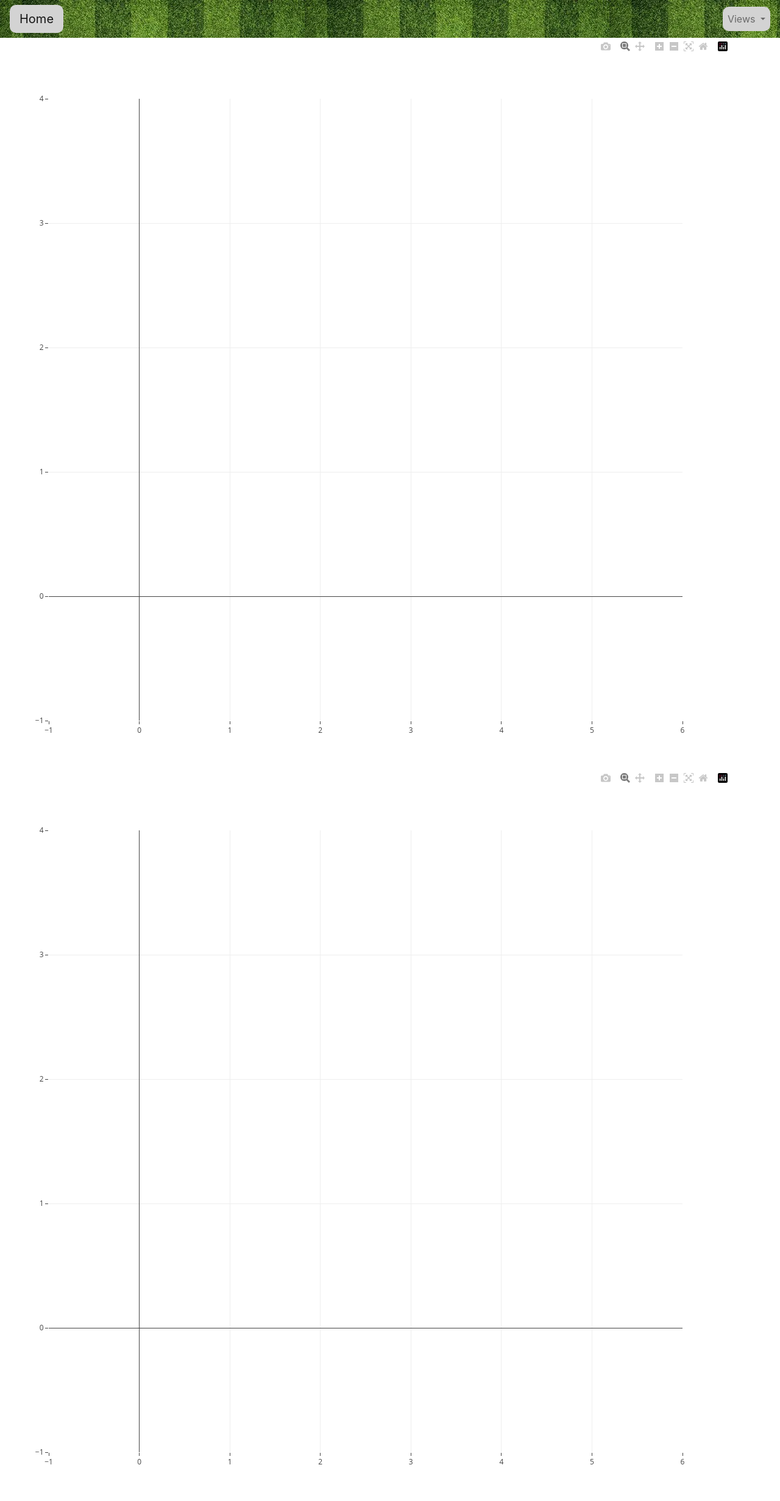
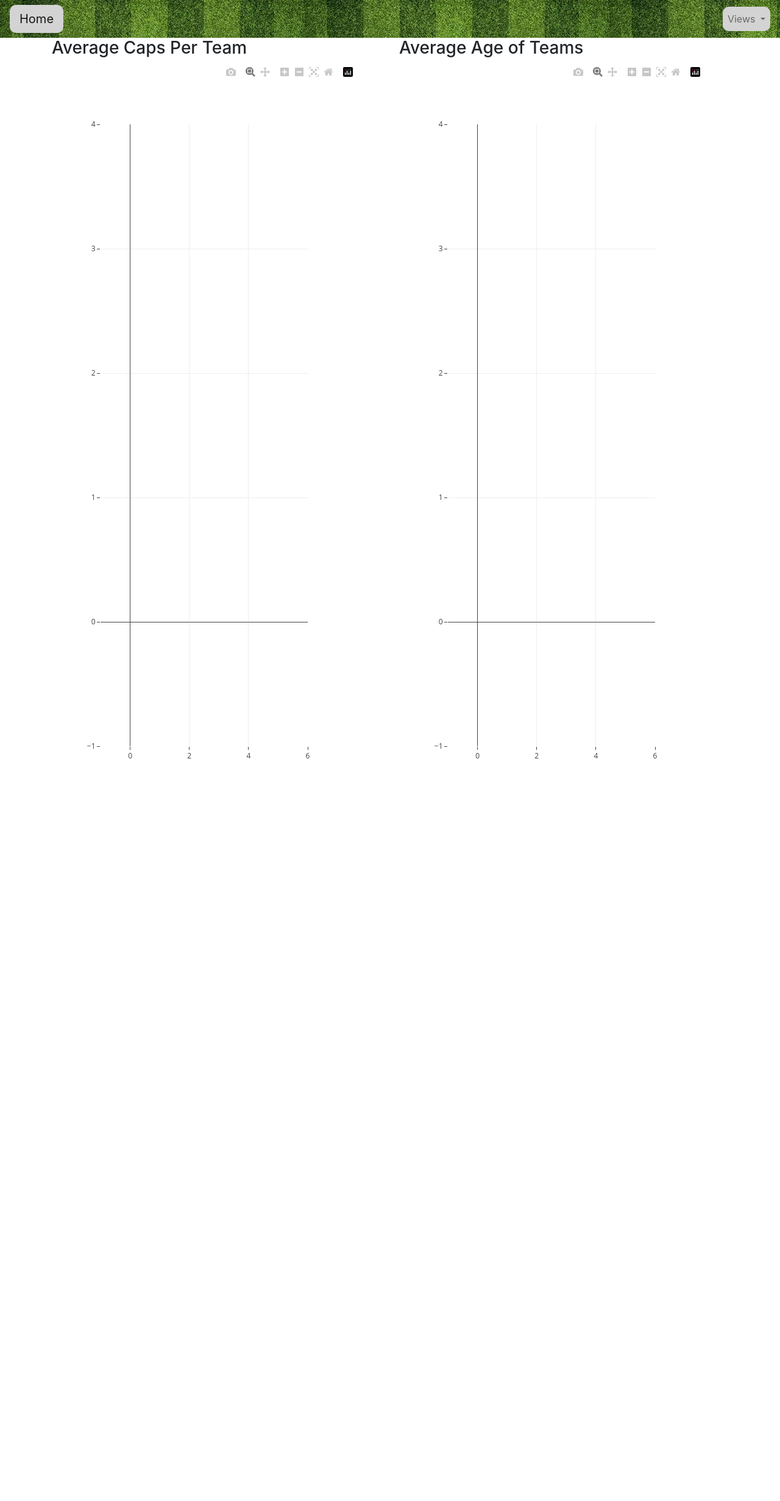
Before and after one commit to savicd710/FIFA-World-Cup-Dashboard, a Flask app: template Website/templates/team_view.html in a window 1280 px wide. Shown: the whole page at 61% size. After the commit the page ends 1244 px from the top, so only its background shows below. Run offline with Flask 2, Linux system fonts and the light colour scheme; the template is opened without the code that fills it, so the values that code supplies are empty; parts of the project's set-up code (start-up, migrations or seed data) failed here and were passed over; some libraries are stand-ins or nearby versions.

Commit message:
tidied up team view

```diff
--- a/Website/templates/team_view.html
+++ b/Website/templates/team_view.html
@@ -55,9 +55,19 @@
             </div>
         </nav>
     </div>
+    <div class="container">
+        <div class="row">
+            <div class="col-md-6">
+                <h3>Average Caps Per Team</h3>
+                <div id="capsChart" style="width:500px;height:1200px;"></div>
+            </div>
+            <div class="col-md-6">
+                <h3>Average Age of Teams</h3>
+                <div id="ageChart" style="width:500px;height:1200px;"></div>
+            </div>
+        </div>
+    </div>
 
-    <div id="capsChart" style="width:1200px;height:1200px;"></div>
-    <div id="ageChart" style="width:1200px;height:1200px;"></div>
 
 
     <script>
```
